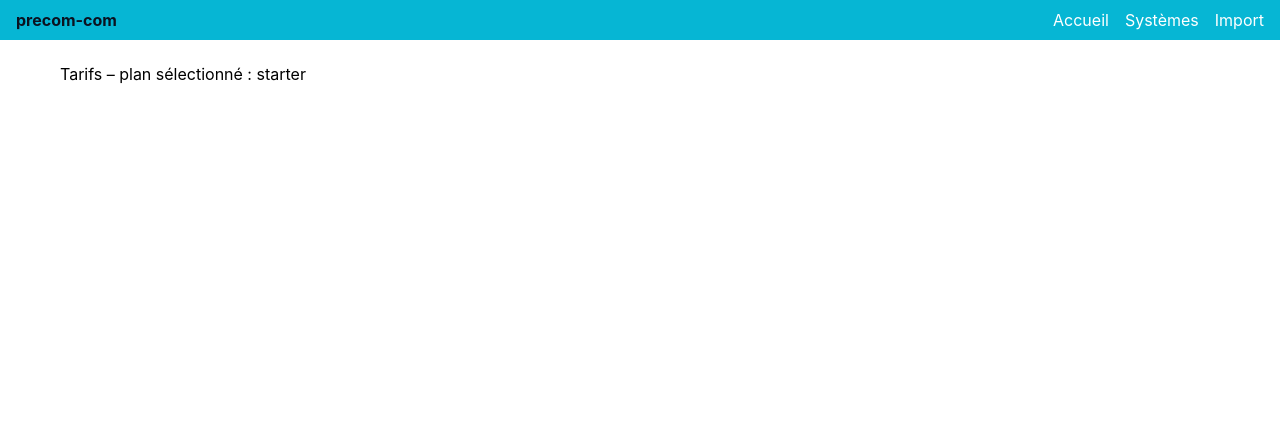
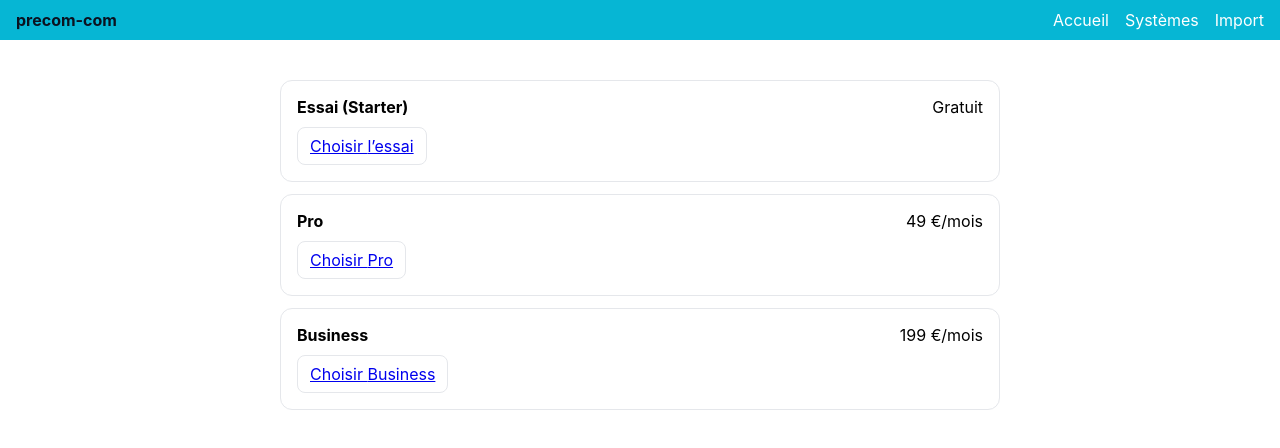
Before and after one commit to dominiqueBERNARD34/precom-com-app, a Next.js app: page /pricing in a window 1280 px wide. Shown: the top 448 px of the page. Built offline with nearby package versions, Linux system fonts and the light colour scheme.

Commit message:
Update page.tsx

```diff
--- a/app/pricing/page.tsx
+++ b/app/pricing/page.tsx
@@ -1,10 +1,27 @@
-import { Suspense } from 'react';
-import PricingClient from './pricing-client';
+// src/app/pricing/page.tsx
+'use client'
+import Link from 'next/link'
+import { PLANS } from '@/lib/plans'
 
-export default function Page() {
+export const dynamic = 'force-dynamic'  // anti-cache
+export default function PricingPage() {
   return (
-    <Suspense fallback={<div>Chargement des offres…</div>}>
-      <PricingClient />
-    </Suspense>
-  );
+    <div style={{maxWidth:720,margin:'24px auto',padding:16,display:'grid',gap:12}}>
+      {PLANS.map(p => (
+        <div key={p.slug} style={{border:'1px solid #e5e7eb',borderRadius:12,padding:16}}>
+          <div style={{display:'flex',justifyContent:'space-between',alignItems:'center'}}>
+            <b>{p.name}</b><span>{p.price === 0 ? 'Gratuit' : `${p.price} €/mois`}</span>
+          </div>
+          <Link
+            prefetch={false}
+            href={`/signup?plan=${p.slug}`}
+            onClick={() => { try { sessionStorage.setItem('selected_plan', p.slug) } catch {} }}
+            style={{display:'inline-block',marginTop:10,padding:'8px 12px',border:'1px solid #e5e7eb',borderRadius:8}}
+          >
+            Choisir {p.slug === 'starter' ? 'l’essai' : p.name}
+          </Link>
+        </div>
+      ))}
+    </div>
+  )
 }
```
